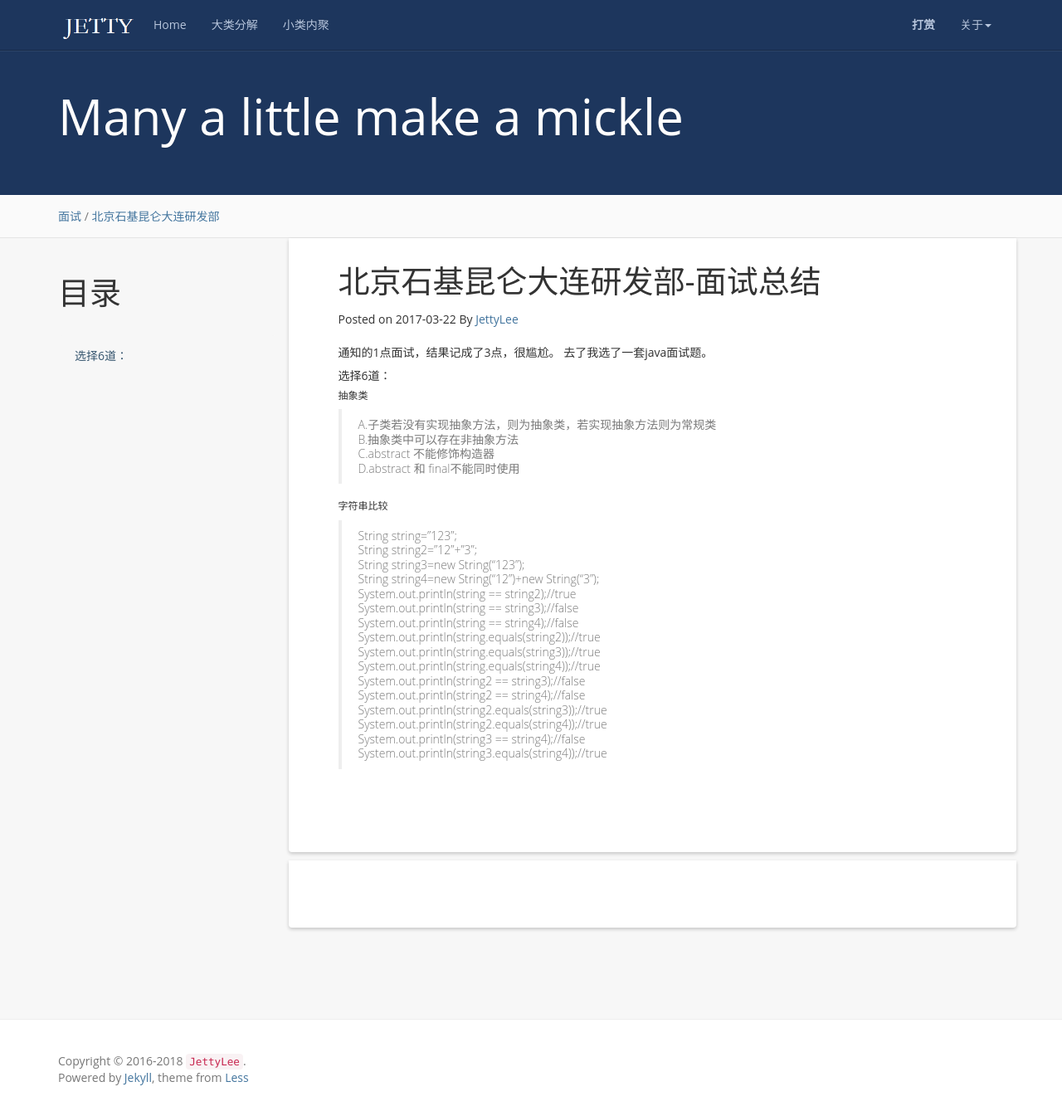
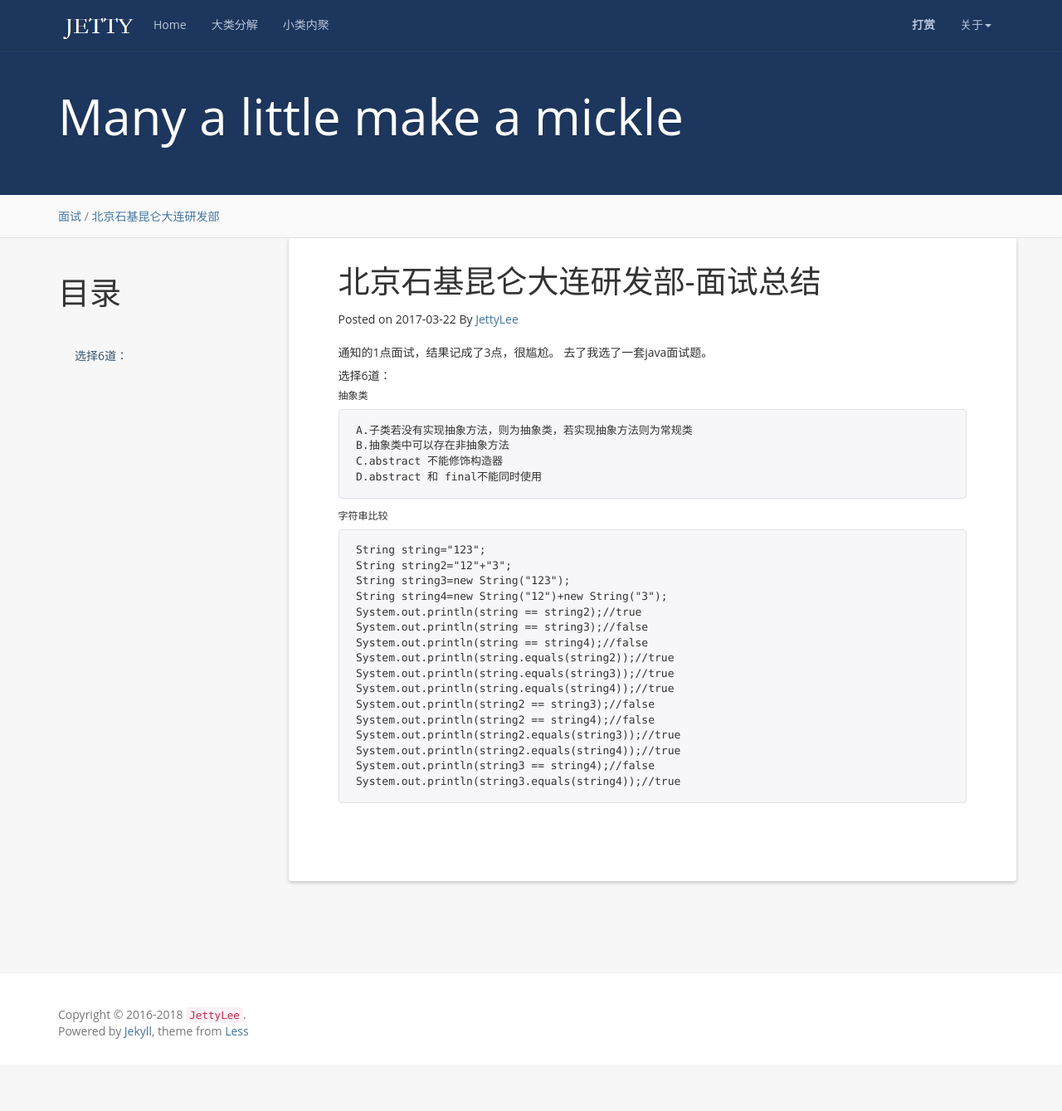
Before and after one commit to JettyLee/blog, a Jekyll site: the page built from _posts/2017-03-22-interview-DaLianShiJiKunLun.md, in a window 1280 px wide and 1339 px high. Shown: the whole window at 83% size. Built offline with Jekyll 4.4.1, drawn with Linux system fonts in a browser that asks for light colours; comment, search, counter and statistics services are not loaded.

Commit message:
重新整理一

````diff
--- a/_layouts/post.html
+++ b/_layouts/post.html
@@ -24,13 +24,7 @@ layout: default
             </article>
         </div>
       </div>
-      <div class="panel docs-content">
-        <article class="post-content">
-          <div class="wrapper">
-            {% include LessOrMore/comments %}
-          </div>
-        </article>
-      </div>
+
     </div>
   </div>
 </div>
--- a/_posts/2017-03-22-interview-DaLianShiJiKunLun.md
+++ b/_posts/2017-03-22-interview-DaLianShiJiKunLun.md
@@ -16,29 +16,34 @@ tag: 北京石基昆仑大连研发部
 #####	选择6道：
 
 ###### 抽象类
->A.子类若没有实现抽象方法，则为抽象类，若实现抽象方法则为常规类
-<br/>B.抽象类中可以存在非抽象方法
-<br/>C.abstract 不能修饰构造器
-<br/>D.abstract 和 final不能同时使用
+
+``` bash
+A.子类若没有实现抽象方法，则为抽象类，若实现抽象方法则为常规类
+B.抽象类中可以存在非抽象方法
+C.abstract 不能修饰构造器
+D.abstract 和 final不能同时使用
+```
 
 ###### 字符串比较
->String string="123";
-<br/>String string2="12"+"3";
-<br/>String string3=new String("123");
-<br/>String string4=new String("12")+new String("3");
-<br/>System.out.println(string == string2);//true
-<br/>System.out.println(string == string3);//false
-<br/>System.out.println(string == string4);//false
-<br/>System.out.println(string.equals(string2));//true
-<br/>System.out.println(string.equals(string3));//true
-<br/>System.out.println(string.equals(string4));//true
-<br/>System.out.println(string2 == string3);//false
-<br/>System.out.println(string2 == string4);//false
-<br/>System.out.println(string2.equals(string3));//true
-<br/>System.out.println(string2.equals(string4));//true
-<br/>System.out.println(string3 == string4);//false
-<br/>System.out.println(string3.equals(string4));//true
 
+```
+String string="123";
+String string2="12"+"3";
+String string3=new String("123");
+String string4=new String("12")+new String("3");
+System.out.println(string == string2);//true
+System.out.println(string == string3);//false
+System.out.println(string == string4);//false
+System.out.println(string.equals(string2));//true
+System.out.println(string.equals(string3));//true
+System.out.println(string.equals(string4));//true
+System.out.println(string2 == string3);//false
+System.out.println(string2 == string4);//false
+System.out.println(string2.equals(string3));//true
+System.out.println(string2.equals(string4));//true
+System.out.println(string3 == string4);//false
+System.out.println(string3.equals(string4));//true
+```
 
 
 [jekyll]:      http://jekyllrb.com
````
Also changed, not shown: _posts/2017-03-12-win10-docker-environment-build.md (+3 -3 lines), _posts/2017-03-12-win10-jekyll-environment-build.md (+26 -8 lines), _posts/2017-11-18-Linux-notes.md (added, +49 -0 lines), delete/2017-04-03-java-base-1.md (renamed from _posts/2017-04-03-java-base-1.md).
